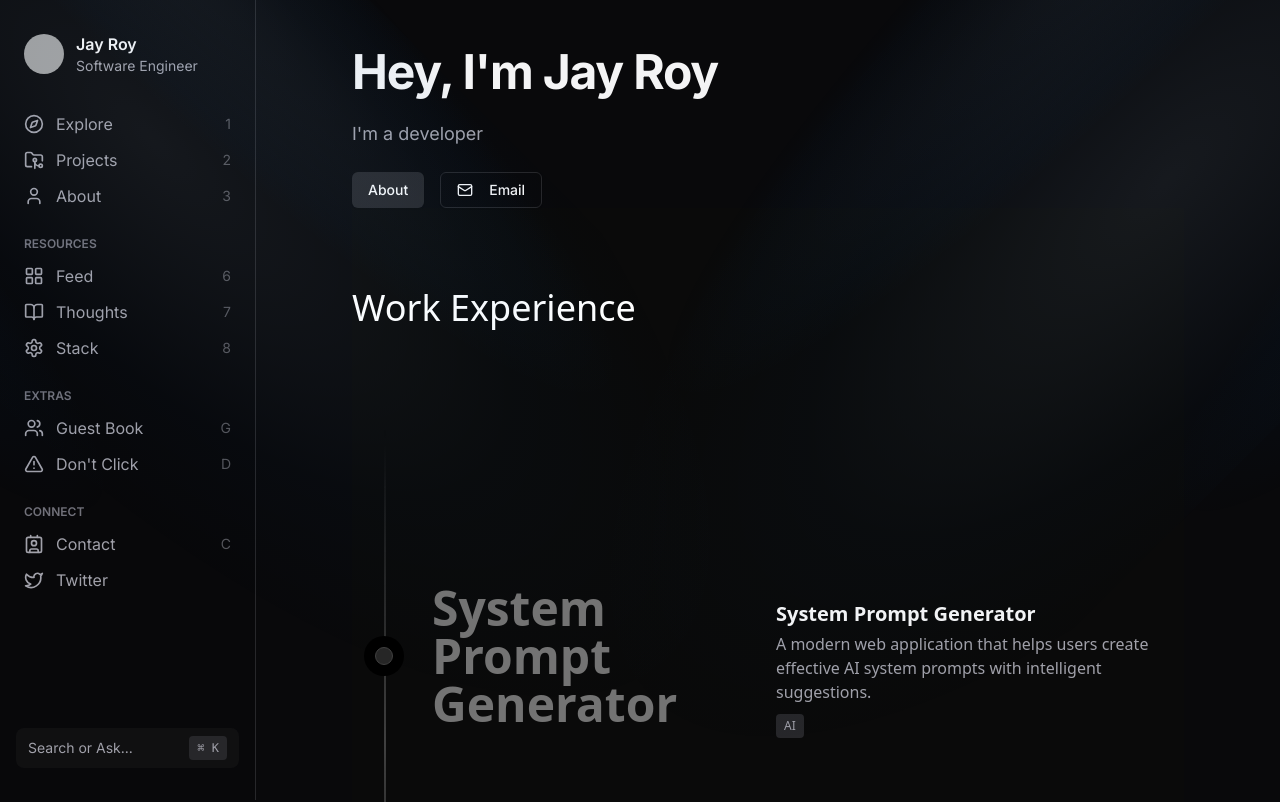
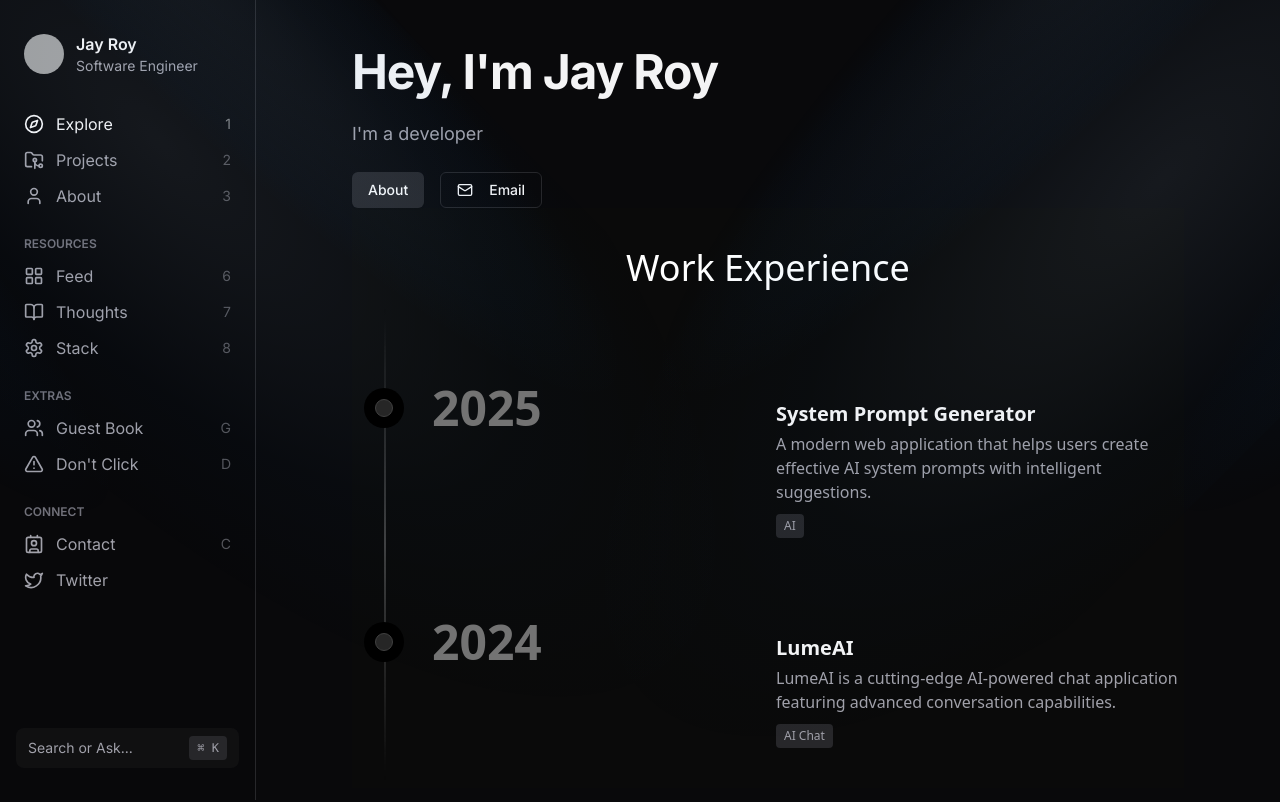
Before and after one commit to Jayyk09/portfolio, a Next.js app: page / in a window 1280 px wide. Shown: the top 802 px of the page. Built offline with nearby package versions, Linux system fonts and the light colour scheme; grey boxes are pictures that could not be loaded.

Commit message:
fixed nav issues

```diff
--- a/src/app/dashboard/page.tsx
+++ /dev/null
@@ -1,18 +0,0 @@
-import { Sidebar } from "@/components/sidebar"
-
-
-export default function Page() {
-  return (
-    <div className="flex min-h-screen">
-      <Sidebar />
-      <div className="flex flex-1 flex-col gap-4 p-4">
-        <div className="grid auto-rows-min gap-4 md:grid-cols-3">
-          <div className="aspect-video rounded-xl bg-muted/50" />
-            <div className="aspect-video rounded-xl bg-muted/50" />
-            <div className="aspect-video rounded-xl bg-muted/50" />
-          </div>
-          <div className="min-h-[100vh] flex-1 rounded-xl bg-muted/50 md:min-h-min" />
-        </div>
-    </div>
-  )
-}
--- a/src/app/page.tsx
+++ b/src/app/page.tsx
@@ -31,7 +31,7 @@ export default function Home() {
             <Timeline
               data={[
                 {
-                  title: "System Prompt Generator",
+                  title: "2025",
                   content: (
                     <div className="group relative">
                       <div className="mt-4">
@@ -48,7 +48,7 @@ export default function Home() {
                   ),
                 },
                 {
-                  title: "LumeAI",
+                  title: "2024",
                   content: (
                     <div className="group relative">
                       <div className="mt-4">
--- a/src/app/projects.tsx
+++ b/src/app/projects/page.tsx
@@ -1,12 +1,13 @@
 "use client";
 
 import { Spotlight } from "@/components/ui/spotlight-new";
-
+import { Sidebar } from "@/components/sidebar";
 export default function Projects() {
   return (
     <div className="flex min-h-screen">
       <Spotlight />
       <main className="flex-1">
+        <Sidebar />
         <div className="max-w-4xl mx-auto px-8 py-12">
           <section className="space-y-6">
             <h1 className="text-5xl font-bold tracking-tight">Projects</h1>
--- a/src/components/sidebar.tsx
+++ b/src/components/sidebar.tsx
@@ -1,7 +1,7 @@
 "use client"
 
 import Link from "next/link"
-import { usePathname } from "next/navigation"
+import { usePathname, useRouter } from "next/navigation"
 import { cn } from "@/lib/utils"
 import {
   Compass,
@@ -20,8 +20,8 @@ import { Avatar, AvatarImage, AvatarFallback } from "@/components/ui/avatar"
 import { Badge } from "@/components/ui/badge"
 
 const navigation = [
-  { name: "Explore", href: "#explore", icon: Compass, number: "1" },
-  { name: "Projects", href: "#projects", icon: FolderGit2, number: "2" },
+  { name: "Explore", href: "/", icon: Compass, number: "1" },
+  { name: "Projects", href: "/projects", icon: FolderGit2, number: "2" },
   { name: "About", href: "#about", icon: User, number: "3" },
 ]
 
@@ -43,6 +43,7 @@ const connect = [
 
 export function Sidebar() {
   const pathname = usePathname()
+  const router = useRouter()
 
   return (
     <div className="fixed left-0 top-0 w-64 h-screen border-r border-zinc-800 bg-zinc-950/50 backdrop-blur-xl">
@@ -68,6 +69,12 @@ export function Sidebar() {
                   "flex items-center gap-3 px-2 py-1 text-zinc-400 hover:text-zinc-100 rounded-md group relative",
                   pathname === item.href && "text-zinc-100",
                 )}
+                onClick={(e) => {
+                  if (item.href.startsWith('/')) {
+                    e.preventDefault()
+                    router.push(item.href)
+                  }
+                }}
               >
                 <item.icon className="w-5 h-5" />
                 <span>{item.name}</span>
--- a/src/components/ui/timeline.tsx
+++ b/src/components/ui/timeline.tsx
@@ -37,17 +37,16 @@ export const Timeline = ({ data }: { data: TimelineEntry[] }) => {
       className="w-full bg-white dark:bg-neutral-950 font-sans"
       ref={containerRef}
     >
-      <div className="max-w-7xl mx-auto py-20">
-        <h2 className="text-lg md:text-4xl mb-4 text-black dark:text-white max-w-4xl">
+      <div className="max-w-7xl mx-auto py-4 pt-10">
+        <h2 className="text-lg md:text-4xl text-black dark:text-white max-w-4xl text-center">
           Work Experience
         </h2>
       </div>
-
       <div ref={ref} className="relative max-w-7xl mx-auto pb-10">
         {data.map((item, index) => (
           <div
             key={index}
-            className="flex justify-start pt-10 md:pt-40 md:gap-10"
+            className="flex justify-start pt-6 md:pt-20 md:gap-10"
           >
             <div className="sticky flex flex-col md:flex-row z-40 items-center top-40 self-start max-w-xs lg:max-w-sm md:w-full">
               <div className="h-10 absolute left-3 md:left-3 w-10 rounded-full bg-white dark:bg-black flex items-center justify-center">
```
